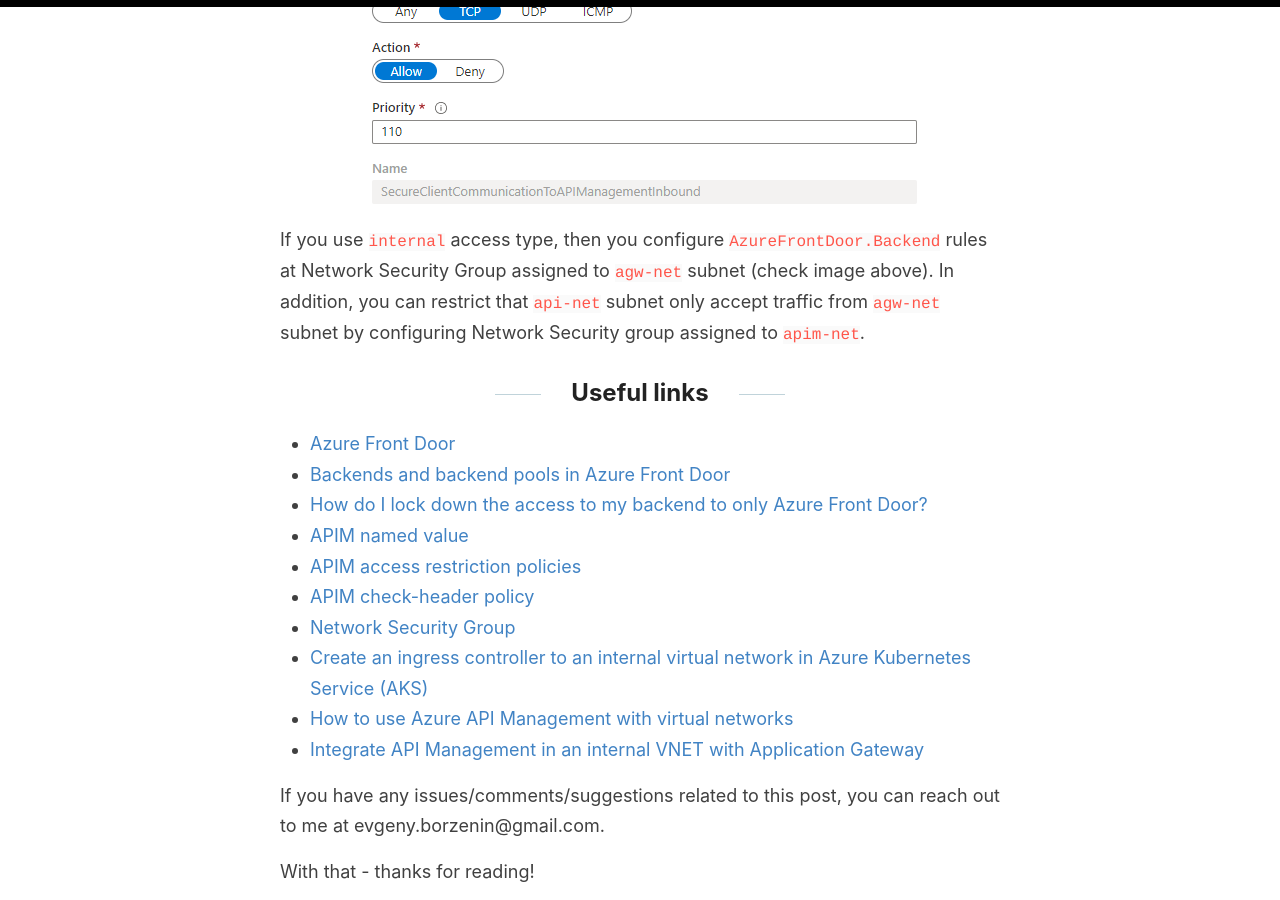
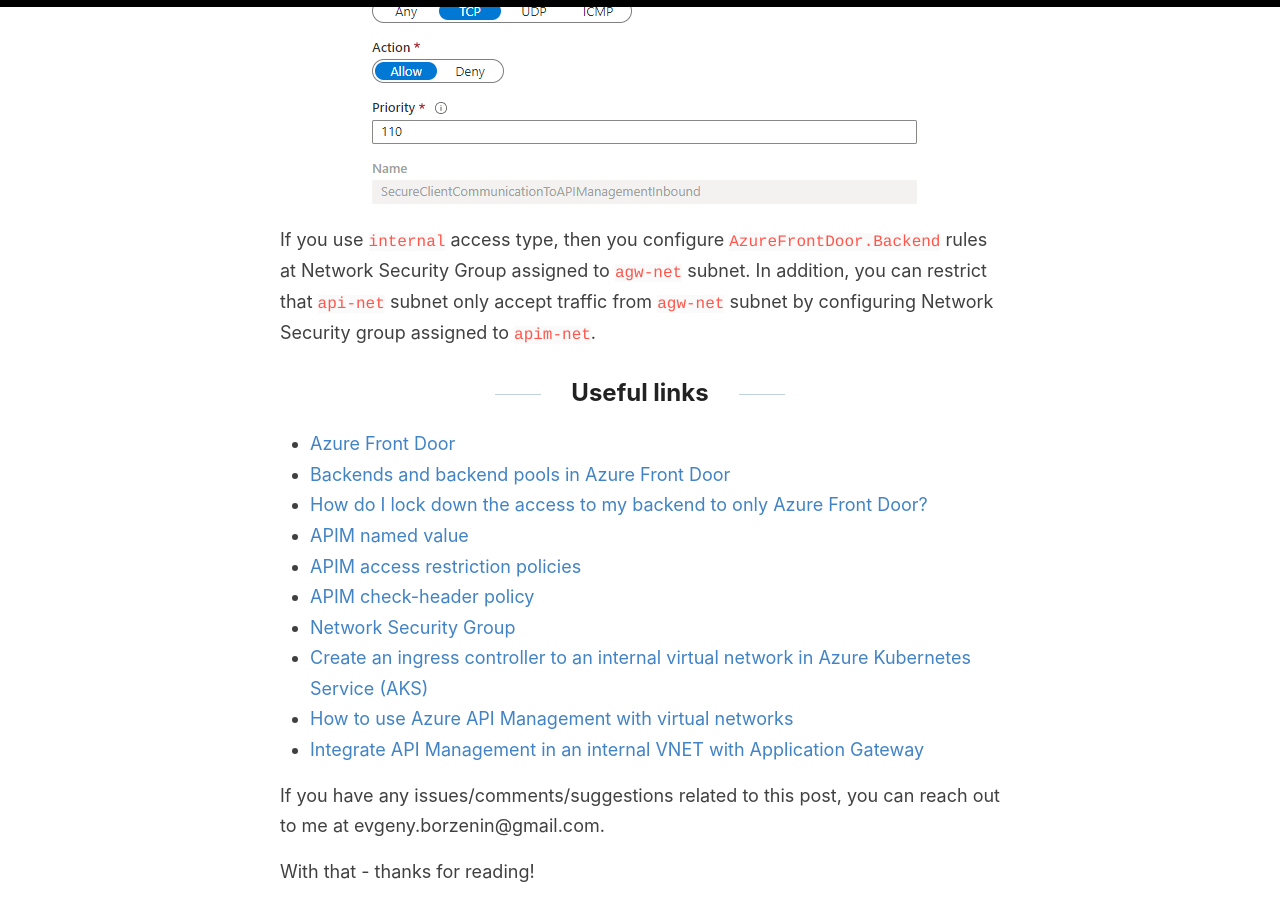
Before and after one commit to evgenyb/evgenyb.github.io, a Jekyll site: the page built from _posts/2020-07-28-restrict-requests-from-front-door-with-apim-policy.md, in a window 1280 px wide and 900 px high, scrolled down 3467 px. Built offline with Jekyll 4.4.1, drawn with Linux system fonts in a browser that asks for light colours.

Commit message:
More content

```diff
--- a/_posts/2020-07-28-restrict-requests-from-front-door-with-apim-policy.md
+++ b/_posts/2020-07-28-restrict-requests-from-front-door-with-apim-policy.md
@@ -68,7 +68,7 @@
 
 ![apim-internal](/images/2020-07-28-nsg.png)
 
-If you use `internal` access type, then you configure `AzureFrontDoor.Backend` rules at Network Security Group assigned to `agw-net` subnet (check image above). In addition, you can restrict that `api-net` subnet only accept traffic from `agw-net` subnet by configuring Network Security group assigned to `apim-net`.
+If you use `internal` access type, then you configure `AzureFrontDoor.Backend` rules at Network Security Group assigned to `agw-net` subnet. In addition, you can restrict that `api-net` subnet only accept traffic from `agw-net` subnet by configuring Network Security group assigned to `apim-net`.
 
 ## Useful links
 
```
